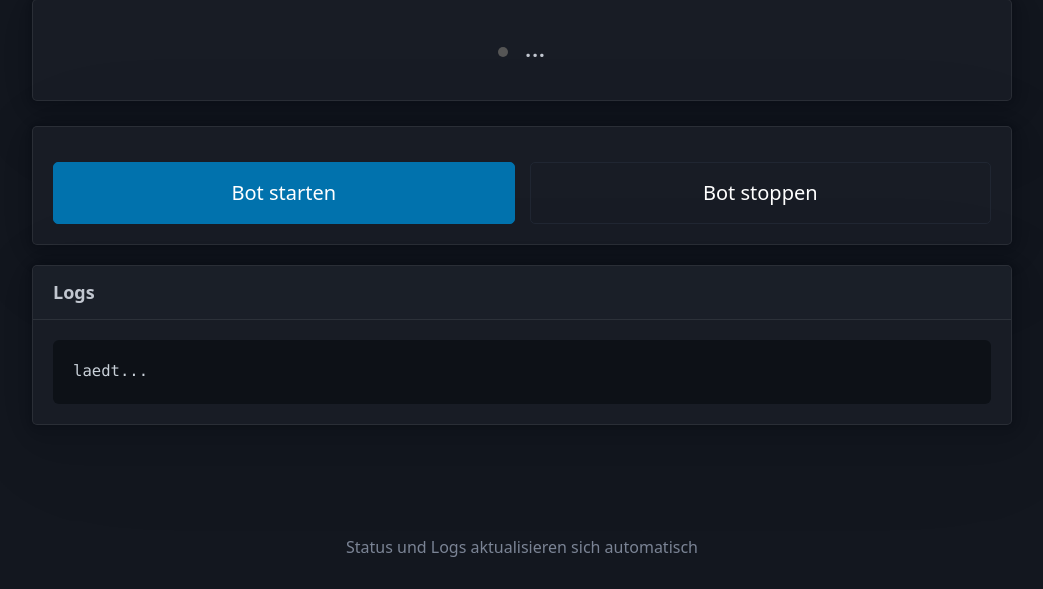
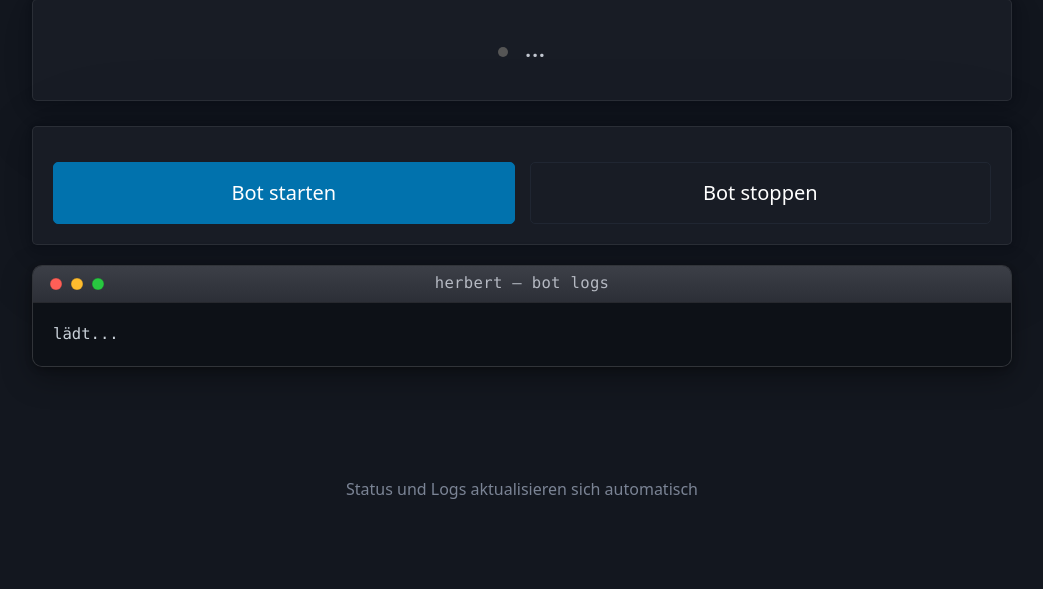
Before and after one commit to TimCirksena/discordRandomClass, a Flask app: template panel/templates/index.html in a window 1280 px wide. Shown: the part 242-831 px from the top of the page, without its empty margins (118-1161 px from the left). After the commit the page ends 741 px from the top, so only its background shows below. Run offline with Flask 3, Linux system fonts and the light colour scheme; the template is opened without the code that fills it, so the values that code supplies are empty; some libraries are stand-ins or nearby versions.

Commit message:
style: mac-style terminal window for bot logs, Europe/Berlin timezone for log timestamps

```diff
--- a/panel/app.py
+++ b/panel/app.py
@@ -5,9 +5,12 @@ import json
 import re
 import subprocess
 import logging
-from datetime import datetime, date, timedelta
+from datetime import datetime, date, timedelta, timezone
 from functools import wraps
 from pathlib import Path
+from zoneinfo import ZoneInfo
+
+BERLIN_TZ = ZoneInfo("Europe/Berlin")
 
 from flask import Flask, request, render_template, jsonify, url_for, redirect, session
 from flask_limiter import Limiter
@@ -128,7 +131,7 @@ def bot_logs(lines: int = 50) -> str:
         try:
             entry = json.loads(line)
             ts = int(entry.get("__REALTIME_TIMESTAMP", "0"))
-            dt = datetime.fromtimestamp(ts / 1_000_000)
+            dt = datetime.fromtimestamp(ts / 1_000_000, tz=timezone.utc).astimezone(BERLIN_TZ)
             msg = _PY_TIME_RE.sub("", entry.get("MESSAGE", ""))
             result.append(f"{dt.strftime('%H:%M:%S')}  {msg}")
         except (json.JSONDecodeError, ValueError):
--- a/panel/static/style.css
+++ b/panel/static/style.css
@@ -86,6 +86,53 @@ pre {
   margin: 0; padding: 1rem; background: #0d1117; border-radius: 6px;
   color: #c9d1d9; white-space: pre-wrap; word-break: break-word;
   font-family: ui-monospace, SFMono-Regular, Menlo, Consolas, monospace;
+}
+
+/* Mac-style terminal window */
+.mac-window {
+  border: 1px solid rgba(255, 255, 255, 0.1);
+  border-radius: 10px;
+  overflow: hidden;
+  background: #1a1d23;
+  box-shadow: 0 10px 30px rgba(0, 0, 0, 0.35), 0 2px 6px rgba(0, 0, 0, 0.25);
+  margin-bottom: 1rem;
+}
+.mac-bar {
+  display: flex;
+  align-items: center;
+  gap: 0.45rem;
+  padding: 0.6rem 0.85rem;
+  background: linear-gradient(to bottom, #3c3f47 0%, #2c2f37 100%);
+  border-bottom: 1px solid rgba(0, 0, 0, 0.35);
+  position: relative;
+}
+.mac-dot {
+  display: inline-block;
+  width: 12px;
+  height: 12px;
+  border-radius: 50%;
+  box-shadow: inset 0 0 0 0.5px rgba(0, 0, 0, 0.25);
+}
+.mac-dot.red { background: #ff5f57; }
+.mac-dot.yellow { background: #febc2e; }
+.mac-dot.green { background: #28c840; }
+.mac-title {
+  position: absolute;
+  left: 0;
+  right: 0;
+  text-align: center;
+  font-size: 0.78rem;
+  color: #b5b9c2;
+  font-family: ui-monospace, SFMono-Regular, Menlo, Consolas, monospace;
+  letter-spacing: 0.02em;
+  pointer-events: none;
+}
+.mac-window pre {
+  border-radius: 0;
+  border: none;
+  background: #0d1117;
+  margin: 0;
+  max-height: 420px;
 }
 
 /* Flash */
--- a/panel/templates/index.html
+++ b/panel/templates/index.html
@@ -23,10 +23,15 @@
   </form>
 </article>
 
-<article>
-  <header><strong>Logs</strong></header>
-  <pre id="logs">laedt...</pre>
-</article>
+<div class="mac-window">
+  <div class="mac-bar">
+    <span class="mac-dot red"></span>
+    <span class="mac-dot yellow"></span>
+    <span class="mac-dot green"></span>
+    <span class="mac-title">herbert — bot logs</span>
+  </div>
+  <pre id="logs">lädt...</pre>
+</div>
 {% endblock %}
 
 {% block footer %}Status und Logs aktualisieren sich automatisch{% endblock %}
--- a/panel/templates/login.html
+++ b/panel/templates/login.html
@@ -13,14 +13,14 @@
   <article class="login-card">
     <img src="{{ url_for('static', filename='logo.png') }}" alt="" class="login-logo" width="96" height="96">
     <h1>Herr Herbert Zufallsklasse</h1>
-    <p class="login-sub">Anmeldung nur für Mitglieder unseres Discord-Servers.</p>
+    <p class="login-sub">Anmeldung nur für Mitglieder der Popo Höhle.</p>
     <a href="{{ url_for('auth_login') }}" class="discord-btn">
       <svg viewBox="0 0 24 24" width="20" height="20" aria-hidden="true" focusable="false">
         <path fill="currentColor" d="M20.317 4.369a19.791 19.791 0 00-4.885-1.515.074.074 0 00-.079.037c-.211.375-.445.864-.608 1.25a18.27 18.27 0 00-5.487 0 12.641 12.641 0 00-.617-1.25.077.077 0 00-.079-.037 19.736 19.736 0 00-4.885 1.515.07.07 0 00-.032.028C.533 9.045-.32 13.579.099 18.057a.082.082 0 00.031.056 19.9 19.9 0 005.993 3.03.078.078 0 00.084-.028 14.09 14.09 0 001.226-1.994.076.076 0 00-.041-.105 13.107 13.107 0 01-1.872-.893.077.077 0 01-.008-.127c.126-.094.252-.192.372-.291a.074.074 0 01.077-.01c3.927 1.793 8.18 1.793 12.061 0a.073.073 0 01.078.009c.12.099.246.198.373.292a.077.077 0 01-.006.127 12.298 12.298 0 01-1.873.893.077.077 0 00-.04.105c.36.698.771 1.362 1.225 1.993a.076.076 0 00.084.029 19.839 19.839 0 006.002-3.03.077.077 0 00.032-.054c.5-5.177-.838-9.674-3.549-13.66a.06.06 0 00-.031-.03zM8.02 15.331c-1.182 0-2.157-1.085-2.157-2.419 0-1.333.956-2.418 2.157-2.418 1.21 0 2.176 1.094 2.157 2.418 0 1.334-.956 2.419-2.157 2.419zm7.975 0c-1.183 0-2.157-1.085-2.157-2.419 0-1.333.955-2.418 2.157-2.418 1.21 0 2.176 1.094 2.157 2.418 0 1.334-.946 2.419-2.157 2.419z"/>
       </svg>
       <span>Mit Discord anmelden</span>
     </a>
-    <p class="login-foot">Bist du kein Mitglied? .</p>
+    <p class="login-foot">Bist du kein Mitglied? Schade :(.</p>
   </article>
 </main>
 </body>
```
